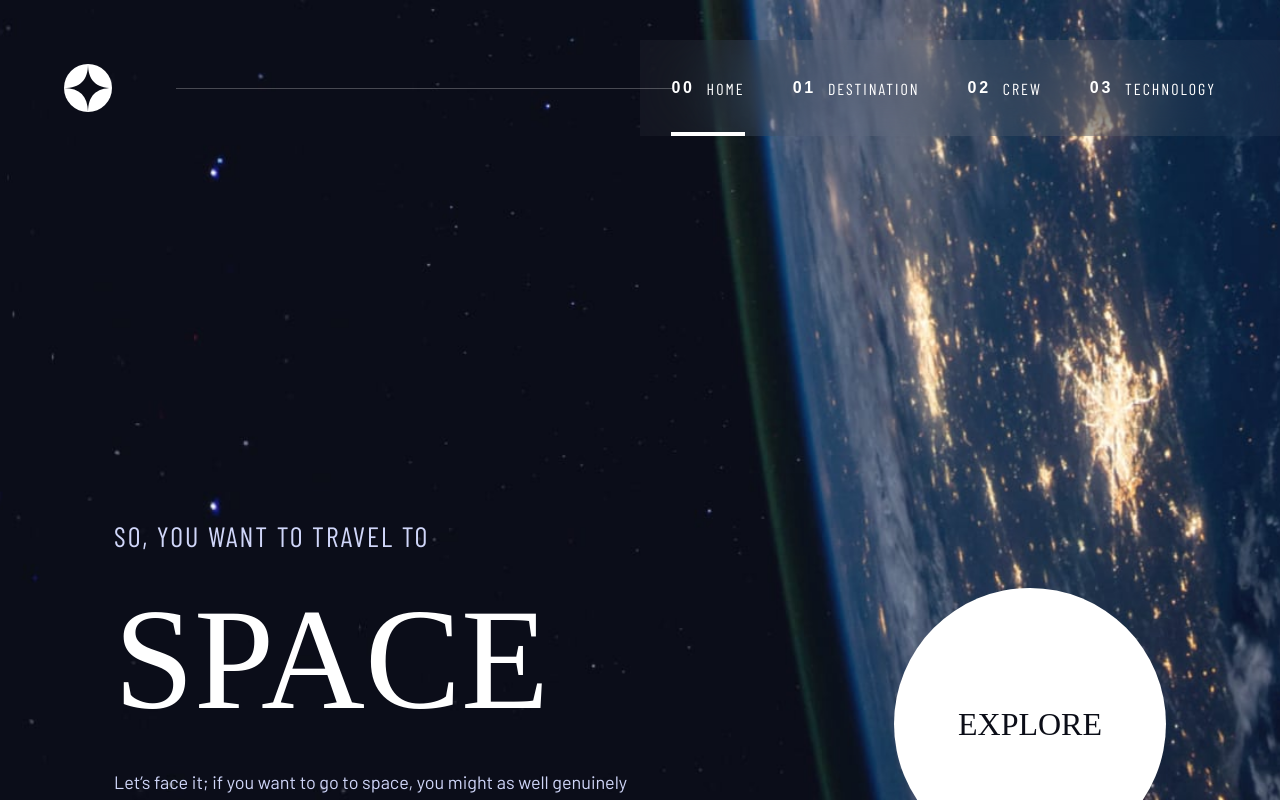
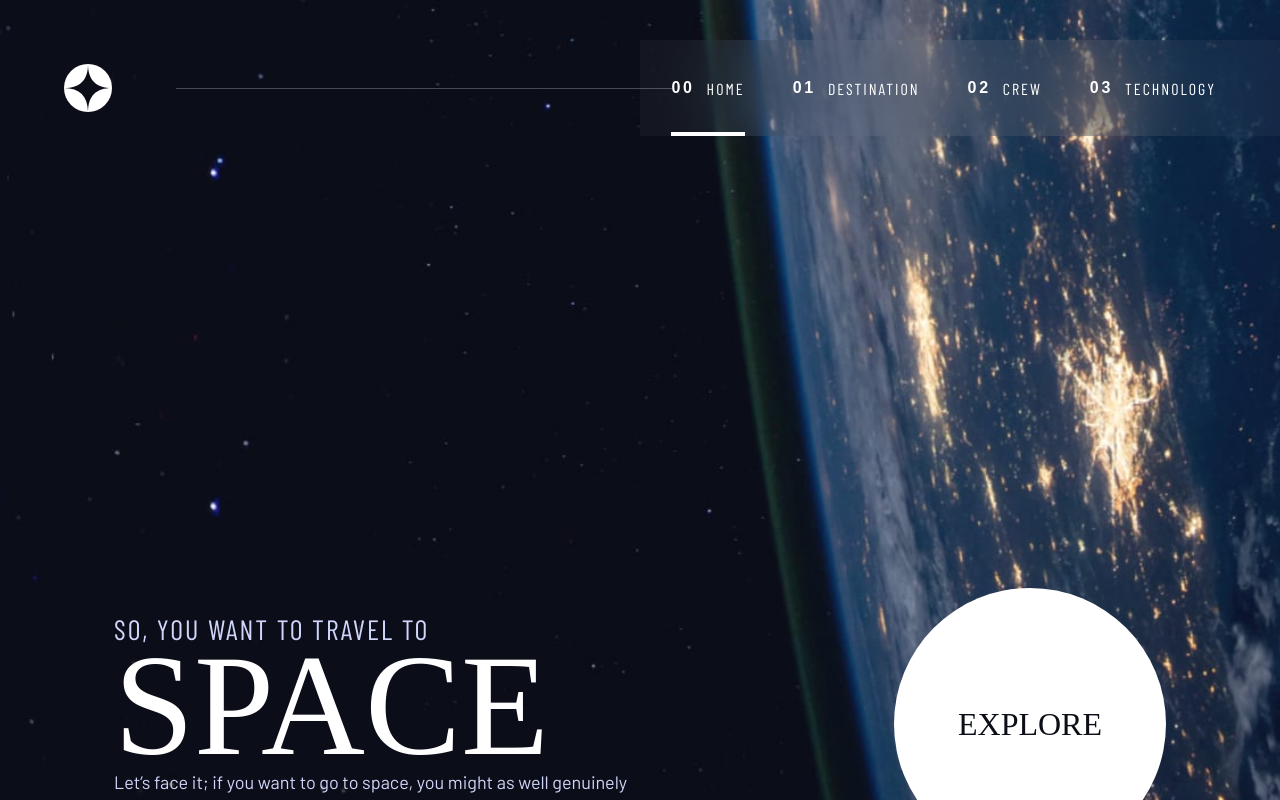
Before and after one commit to LenaM777/space-tourism, a React (Vite) app: page / in a window 1280 px wide. Shown: the top 800 px of the page. Built offline with nearby package versions, Linux system fonts and the light colour scheme; a web font is replaced by a local one.

Commit message:
feat: Update styles for typography

```diff
--- a/src/styles/_typography.scss
+++ b/src/styles/_typography.scss
@@ -3,18 +3,14 @@
 @mixin text-preset-1 {
   font-family: "Bellefair", serif;
   font-style: normal;
+  font-size: 80px;
+  line-height: 72px;
   font-weight: 400;
-  font-size: 144px;
   letter-spacing: 0;
   text-transform: uppercase;
 
-  @media (max-width: $bp-tablet) {
+  @media (min-width: $bp-tablet) {
     font-size: 144px;
-  }
-
-  @media (max-width: $bp-mobile) {
-    font-size: 80px;
-    line-height: 72px;
   }
 }
 
@@ -22,17 +18,17 @@
   font-family: "Bellefair", serif;
   font-style: normal;
   font-weight: 400;
-  font-size: 96px;
+  font-size: 56px;
   line-height: 114.6%;
   letter-spacing: 0;
   text-transform: uppercase;
 
-  @media (max-width: $bp-tablet) {
+ @media (min-width: $bp-tablet) {
     font-size: 80px;
   }
 
-  @media (max-width: $bp-mobile) {
-    font-size: 56px;
+  @media (min-width: $bp-desktop) {
+    font-size: 96px;
   }
 }
 
@@ -40,66 +36,62 @@
   font-family: "Bellefair", serif;
   font-style: normal;
   font-weight: 400;
-  font-size: 56px;
+  font-size: 24px;
   letter-spacing: 0;
   text-transform: uppercase;
 
-  @media (max-width: $bp-tablet) {
+  @media (min-width: $bp-tablet) {
     font-size: 40px;
   }
 
-  @media (max-width: $bp-mobile) {
-    font-size: 24px;
+  @media (min-width: $bp-desktop) {
+    font-size: 56px;
   }
 }
 
 @mixin text-preset-4 {
   font-family: "Bellefair", serif;
   font-style: normal;
+  font-size: 18px;
   font-weight: 400;
-  font-size: 32px;
   letter-spacing: 0;
   text-transform: uppercase;
 
-  @media (max-width: $bp-tablet) {
+ @media (min-width: $bp-tablet) {
     font-size: 24px;
   }
 
-  @media (max-width: $bp-mobile) {
-    font-size: 18px;
+  @media (min-width: $bp-desktop) {
+     font-size: 32px;
   }
 }
 
 @mixin text-preset-5 {
   font-family: "Barlow Condensed", sans-serif;
   font-style: normal;
+  font-size: 16px;
   font-weight: 400;
-  font-size: 28px;
   letter-spacing: 2px;
   text-transform: uppercase;
 
-  @media (max-width: $bp-tablet) {
+  @media (min-width: $bp-tablet) {
     font-size: 20px;
   }
 
-  @media (max-width: $bp-mobile) {
-    font-size: 16px;
+  @media (min-width: $bp-desktop) {
+    font-size: 28px;
   }
 }
 
 @mixin text-preset-6 {
   font-family: "Bellefair", sans-serif;
   font-style: normal;
+  font-size: 16px;
   font-weight: 400;
-  font-size: 28px;
   letter-spacing: 0;
 
-  @media (max-width: $bp-tablet) {
+ @media (min-width: $bp-tablet) {
     font-size: 28px;
-  }
-
-  @media (max-width: $bp-mobile) {
-    font-size: 16px;
   }
 }
 
@@ -109,46 +101,34 @@
   font-weight: 400;
   font-size: 14px;
   letter-spacing: 2px;
-
-  @media (max-width: $bp-tablet) {
-    font-size: 14px;
-  }
-
-  @media (max-width: $bp-mobile) {
-    font-size: 14px;
-  }
 }
 
 @mixin text-preset-8 {
   font-family: "Barlow Condensed", sans-serif;
   font-style: normal;
+  font-size: 14px;
   font-weight: 400;
-  font-size: 16px;
   letter-spacing: 2px;
 
-  @media (max-width: $bp-tablet) {
+   @media (min-width: $bp-tablet) {
     font-size: 16px;
-  }
-
-  @media (max-width: $bp-mobile) {
-    font-size: 14px;
   }
 }
 
 @mixin text-preset-9 {
   font-family: "Barlow", sans-serif;
   font-style: normal;
+  font-size: 15px;
   font-weight: 400;
-  font-size: 18px;
   line-height: 180%;
   letter-spacing: 0;
 
-  @media (max-width: $bp-tablet) {
+   @media (min-width: $bp-tablet) {
     font-size: 16px;
   }
 
-  @media (max-width: $bp-mobile) {
-    font-size: 15px;
+ @media (min-width: $bp-desktop) {
+   font-size: 18px;
   }
 }
 
```
